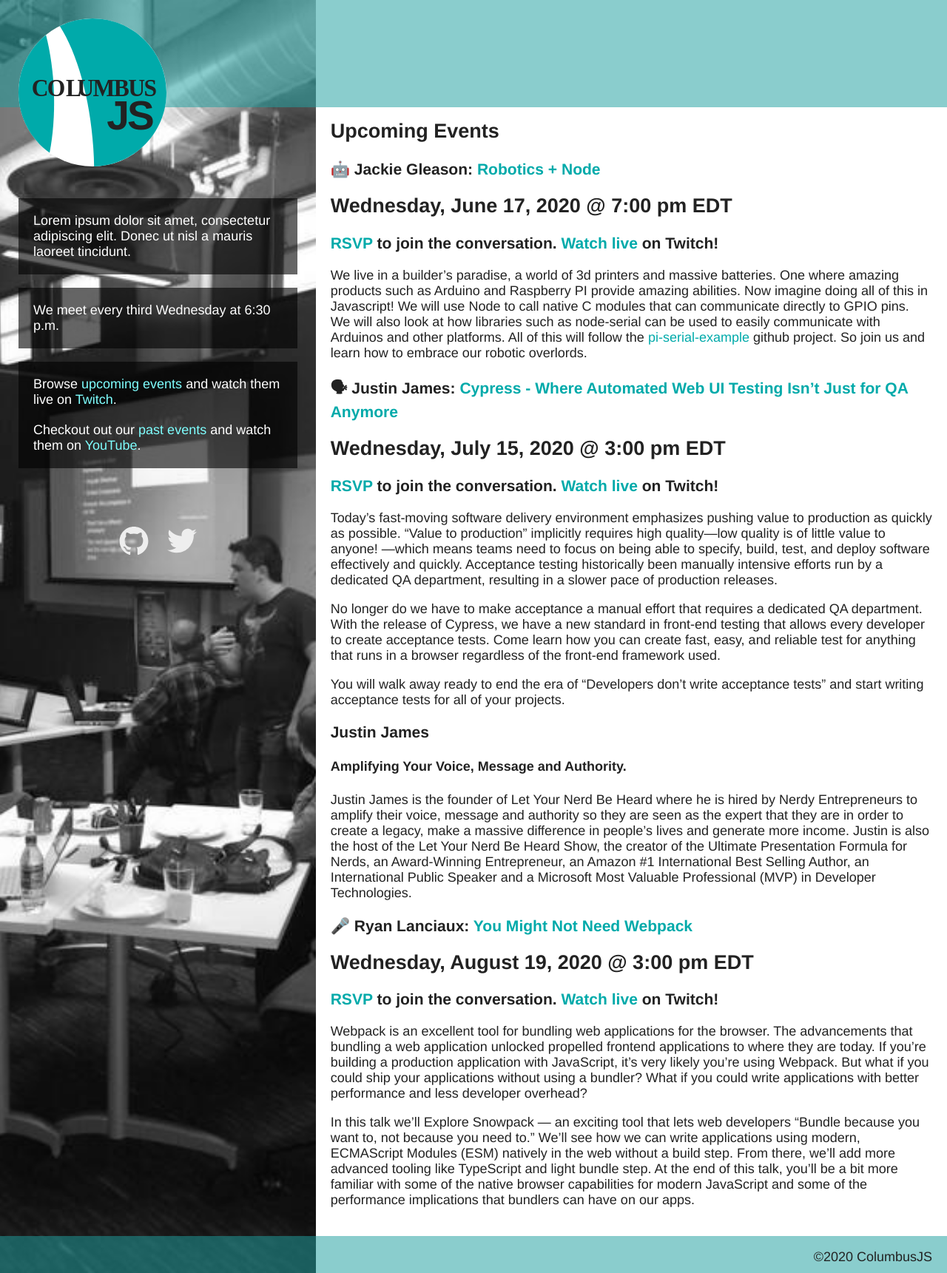
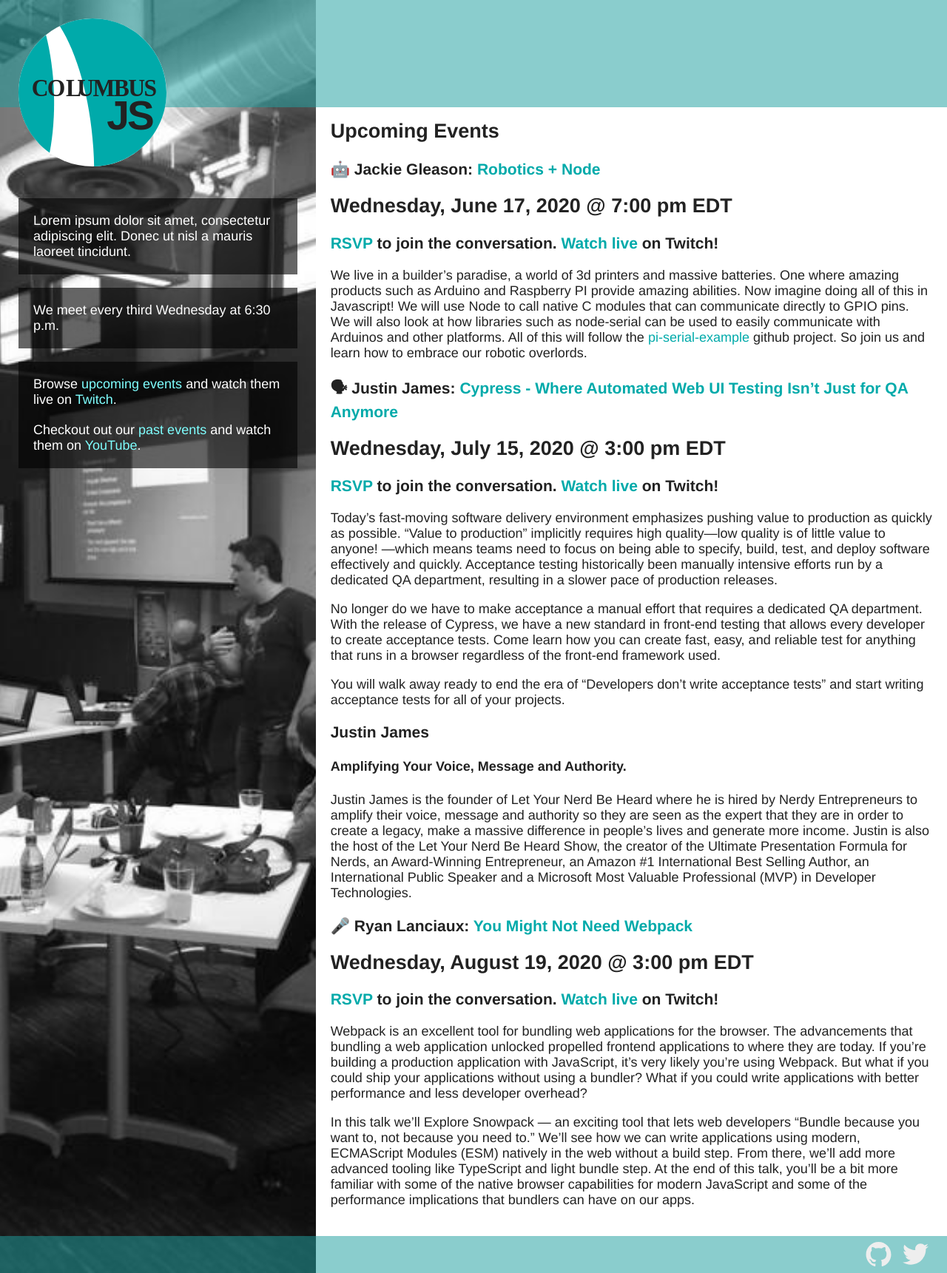
Before and after one commit to columbusjs/columbusjs.github.io, a Jekyll site: the page built from index.html, in a window 1280 px wide. Shown: the whole page at 74% size. Built offline with Jekyll 4.4.1, drawn with Linux system fonts in a browser that asks for light colours; the list of posts is cut into pages by our own code.

Commit message:
solved the height issue

```diff
--- a/_includes/aside.html
+++ b/_includes/aside.html
@@ -15,9 +15,4 @@
     </li>
   </ul>
 
-  <ul id="social-links">
-    <li><a href="https://github.com/columbusjs" title="GitHub"><img src="/images/github.svg"></a></li>
-    <li><a href="https://twitter.com/cbusjs" title="Twitter"><img src="/images/twitter.svg"></a></li>
-  </ul>
-
 </aside>
--- a/_includes/footer.html
+++ b/_includes/footer.html
@@ -1,3 +1,6 @@
 <footer>
-  <p>&copy;{{ site.time | date: "%Y" }} {{site.title}}</p>
+  <ul id="social-links">
+    <li><a href="https://github.com/columbusjs" title="GitHub"><img src="/images/github.svg"></a></li>
+    <li><a href="https://twitter.com/cbusjs" title="Twitter"><img src="/images/twitter.svg"></a></li>
+  </ul>
 </footer>
--- a/_includes/html/head.html
+++ b/_includes/html/head.html
@@ -17,5 +17,14 @@
   <title>{{ title }}</title>
   <meta charset="utf-8">
   <meta name="description" content="{{ site.description }}">
+  <script>
+    document.addEventListener('DOMContentLoaded', () => {
+      document.body.setAttribute('style', `grid-template-rows: 145px ${window.innerHeight - 145 - 50}px 50px;`)
+    })
+
+    window.addEventListener('resize', () => {
+      document.body.setAttribute('style', `grid-template-rows: 145px ${window.innerHeight - 145 - 50}px 50px;`)
+    })
+  </script>
   <link rel="stylesheet" href="/css/site.css">
 </head>
--- a/css/site.css
+++ b/css/site.css
@@ -1,7 +1,5 @@
 body {
   grid-template-columns: 1fr 2fr;
-  grid-template-rows: 145px auto 50px;
-  height: 100vh;
   font-family: Helvetica, Arial, sans-serif;
   font-size: 18px;
   color: #222222;
@@ -49,6 +47,21 @@
   padding-right: 20px;
 }
 
+#social-links {
+  text-align: right;
+  list-style: none;
+  margin-top: 7px;
+}
+
+#social-links li {
+  display: inline;
+  margin: 0 5px;
+}
+
+#social-links img {
+  height: 35px;
+  width: 35px;
+}
 
 header img {
   padding: 25px;
@@ -79,23 +92,6 @@
 
 aside #cta a {
   color: #7fffff;
-}
-
-aside #social-links {
-  text-align: center;
-  list-style: none;
-  padding: 0;
-  padding-top: 50px;
-}
-
-#social-links li {
-  display: inline;
-}
-
-#social-links img {
-  height: 40px;
-  width: 40px;
-  margin: 10px;
 }
 
 a {
```
